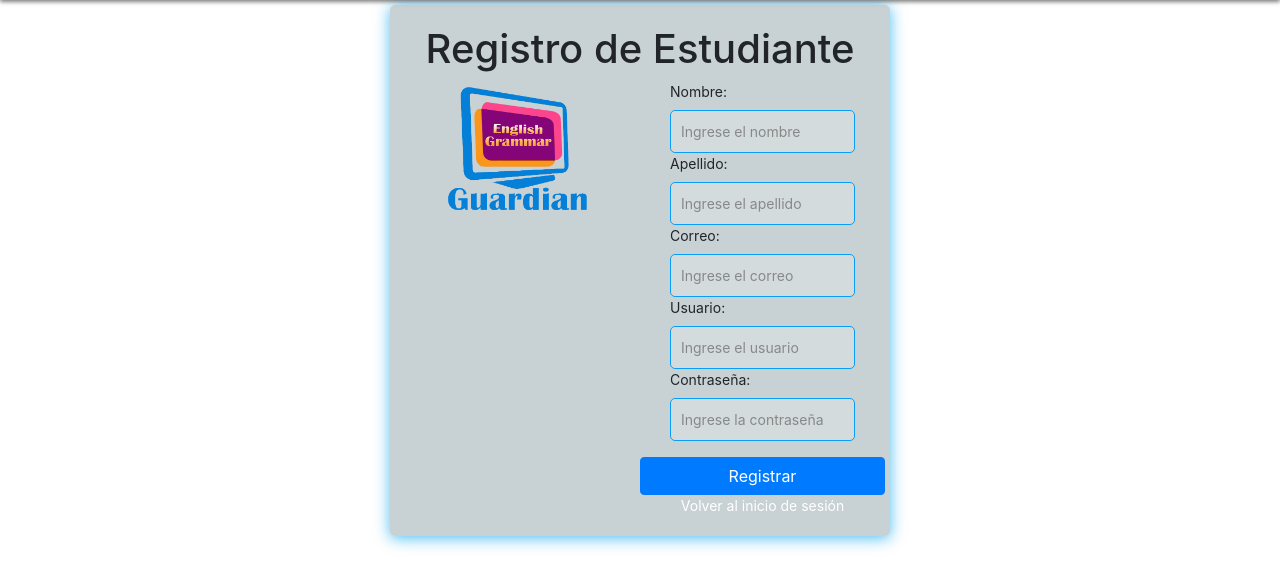
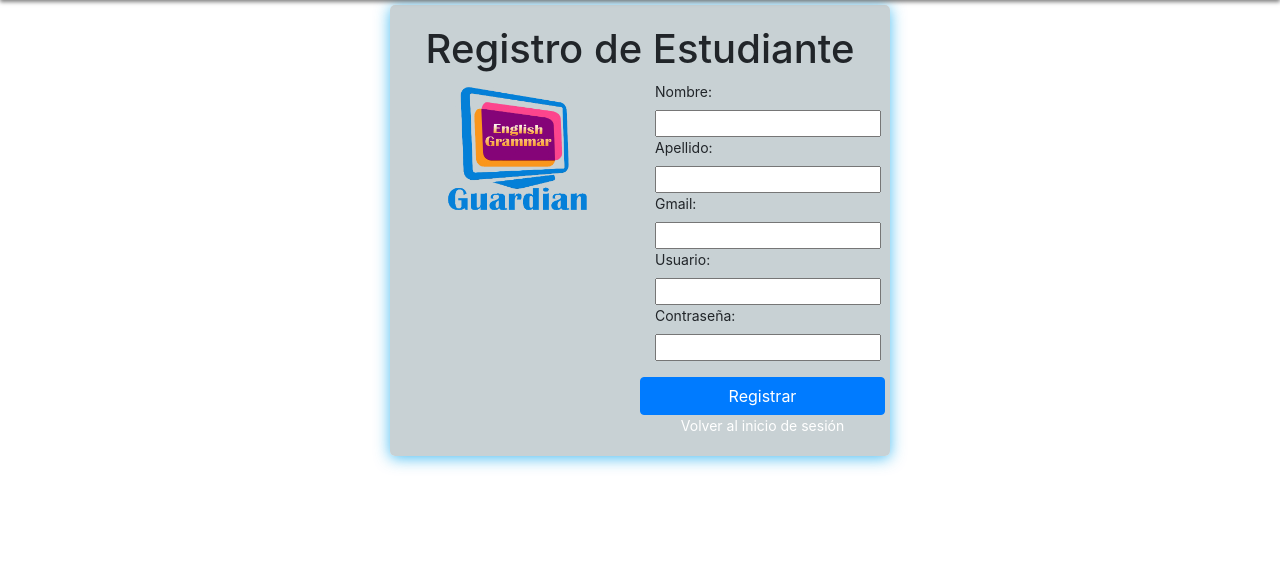
Before and after one commit to AlexHida/prdjangogr, a Django app: page /register/ in a window 1280 px wide. Shown: the part 70-658 px from the top of the page. Run offline with Django 4.2, Linux system fonts and the light colour scheme; some libraries are stand-ins or nearby versions.

Commit message:
registersoluc

```diff
--- a/myapp/forms.py
+++ b/myapp/forms.py
@@ -13,19 +13,14 @@ class EstudianteForm(forms.ModelForm):
         self.fields['usua'].initial = ''
         self.fields['pass1'].initial = ''
 
-        self.fields['nombre'].label = ''
-        self.fields['apellido'].label = ''
-        self.fields['correo'].label = ''
-        self.fields['usua'].label = ''
-        self.fields['pass1'].label = ''
+        self.fields['nombre'].label = 'Nombre:'
+        self.fields['apellido'].label = 'Apellido:'
+        self.fields['correo'].label = 'Gmail'
+        self.fields['usua'].label = 'Usuario'
+        self.fields['pass1'].label = 'Contraseña'
 
     def clean_usua(self):
         usua = self.cleaned_data.get('usua')
         if Estudiante.objects.filter(usua=usua).exists():
-            raise forms.ValidationError('Este usuario ya está registrado')
-
-
-    def clean_correo(self):
-        email = self.cleaned_data.get('correo')
-        if Estudiante.objects.filter(correo=email).exists():
-            raise forms.ValidationError('Este correo ya está registrado')
+            raise forms.ValidationError('Este usuario ya está registrado.')
+        return usua
--- a/myapp/templates/register.html
+++ b/myapp/templates/register.html
@@ -26,31 +26,35 @@
             <div id="error-alert" class="error-alert"></div>
             <form method="post">
               {% csrf_token %}
-              <div class="col-md-12">
-                <label for="{{ form.nombre.id_for_label }}">Nombre:</label>
-                <input type="text" name="{{ form.nombre.name }}" id="{{ form.nombre.id_for_label }}"
-                class="form-Mycontrol {% if form.nombre.errors %}error{% endif %}" placeholder="Ingrese el nombre">
+              <div>
+                {{ form.nombre.label_tag }} {{ form.nombre }}
+                {% if form.nombre.errors %}
+                <span style="color: red">{{ form.nombre.errors|join:", " }}</span>
+                {% endif %}
             </div>
-            <div class="col-md-12">
-                <label for="{{ form.apellido.id_for_label }}">Apellido:</label>
-                <input type="text" name="{{ form.apellido.name }}" id="{{ form.apellido.id_for_label }}"
-                class="form-Mycontrol {% if form.apellido.errors %}error{% endif %}" placeholder="Ingrese el apellido">
+            <div>
+                {{ form.apellido.label_tag }} {{ form.apellido }}
+                {% if form.apellido.errors %}
+                <span style="color: red">{{ form.apellido.errors|join:", " }}</span>
+                {% endif %}
             </div>
-            <div class="col-md-12">
-                <label for="{{ form.correo.id_for_label }}">Correo:</label>
-                <input type="email" name="{{ form.correo.name }}" id="{{ form.correo.id_for_label }}"
-                class="form-Mycontrol {% if form.correo.errors %}error{% endif %}" placeholder="Ingrese el correo">
+            <div>
+                {{ form.correo.label_tag }} {{ form.correo }}
+                {% if form.correo.errors %}
+                <span style="color: red">{{ form.correo.errors|join:", " }}</span>
+                {% endif %}
             </div>
-            <div class="col-md-12">
-                <label for="{{ form.usua.id_for_label }}">Usuario:</label>
-                <input type="text" name="{{ form.usua.name }}" id="{{ form.usua.id_for_label }}"
-                class="form-Mycontrol {% if form.usua.errors %}error{% endif %}" placeholder="Ingrese el usuario">
+            <div>
+                {{ form.usua.label_tag }} {{ form.usua }}
+                {% if form.usua.errors %}
+                <span style="color: red">{{ form.usua.errors|join:", " }}</span>
+                {% endif %}
             </div>
-            <div class="col-md-12">
-                <label for="{{ form.pass1.id_for_label }}">Contraseña:</label>
-                <input type="password" name="{{ form.pass1.name }}" id="{{ form.pass1.id_for_label }}"
-                class="form-Mycontrol {% if form.pass1.errors %}error{% endif %}" placeholder="Ingrese la contraseña">
-
+            <div>
+                {{ form.pass1.label_tag }} {{ form.pass1 }}
+                {% if form.pass1.errors %}
+                <span style="color: red">{{ form.pass1.errors|join:", " }}</span>
+                {% endif %}
             </div>
               <div class="row d-grid justify-content-center align-items-center mt-3">
                 <button type="submit" class="btn btn-primary btn-block">
```
